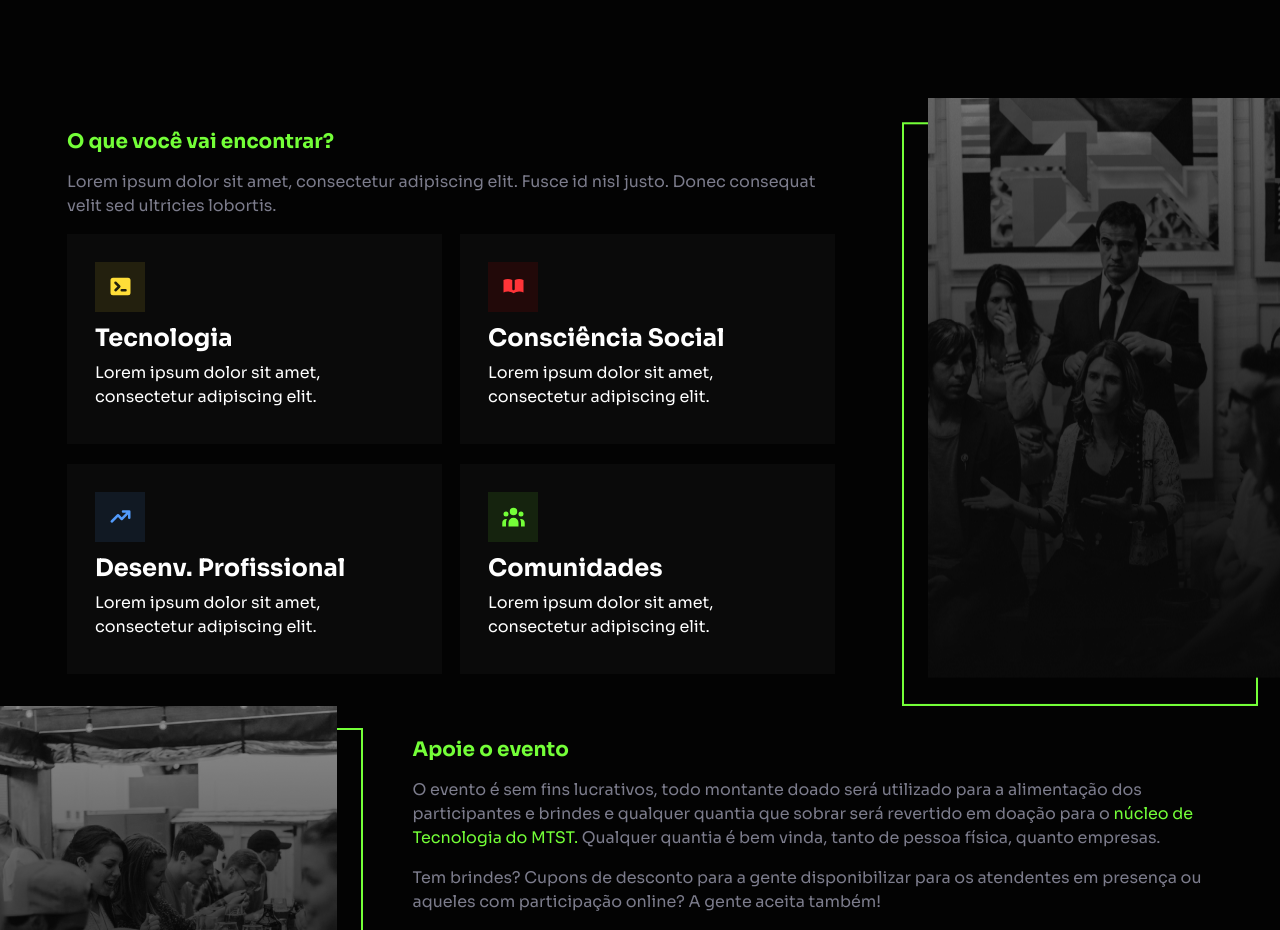
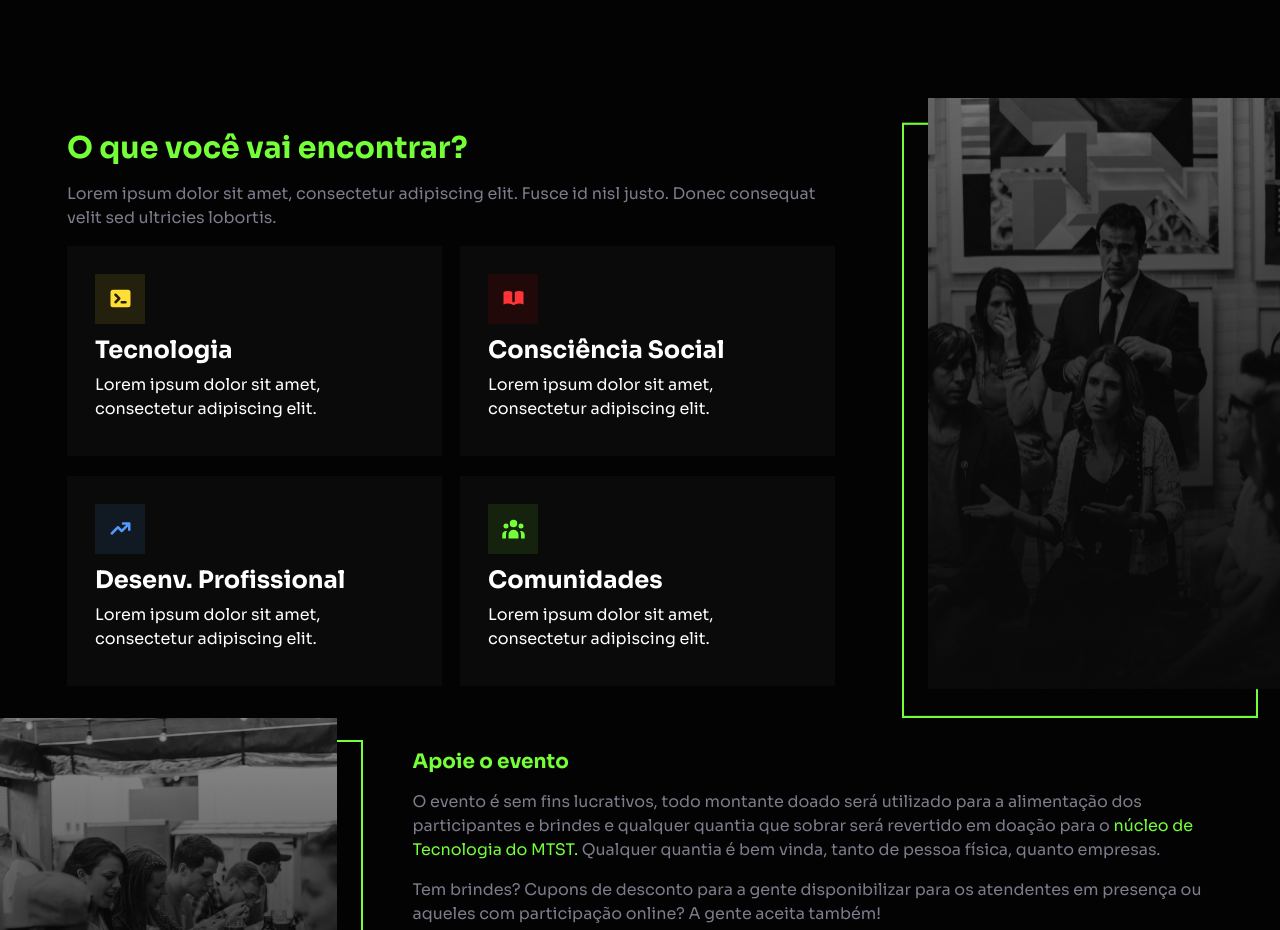
Before and after one commit to LeonardoRafaelDev/landing-page, a Next.js app: page / in a window 1280 px wide. Shown: the part 2440-3370 px from the top of the page. Built offline with nearby package versions, Linux system fonts and the light colour scheme.

Commit message:
feat/ correct font-size

```diff
--- a/components/WhatToExpectSection.tsx
+++ b/components/WhatToExpectSection.tsx
@@ -7,7 +7,7 @@ export function WhatToExpectSection() {
 
       <Container maxW={800} color="brand.gray" py="8">
 
-        <Heading as="h2" fontSize="xl" color="brand.green" mb="4">
+        <Heading as="h2" fontSize={["xl","xl","3xl"]} color="brand.green" mb="4">
           O que você vai encontrar?
         </Heading>
 
```
